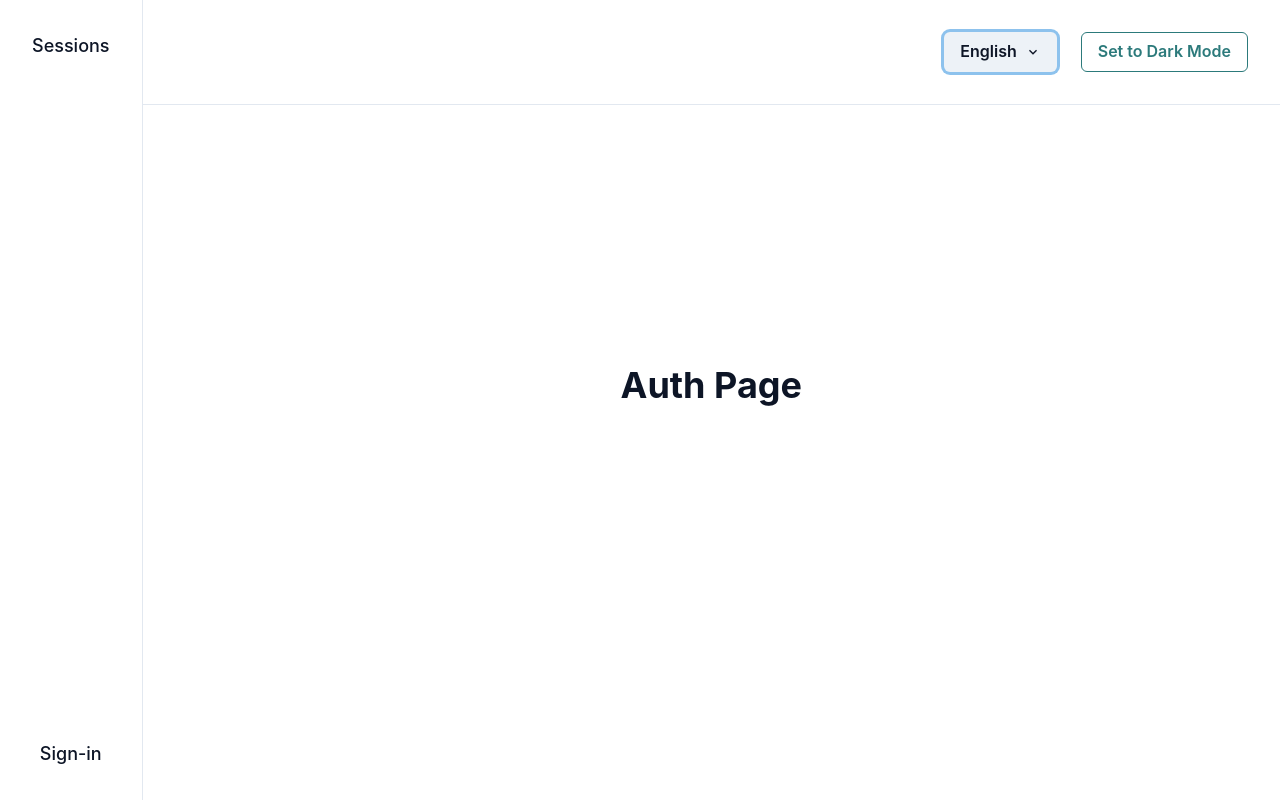
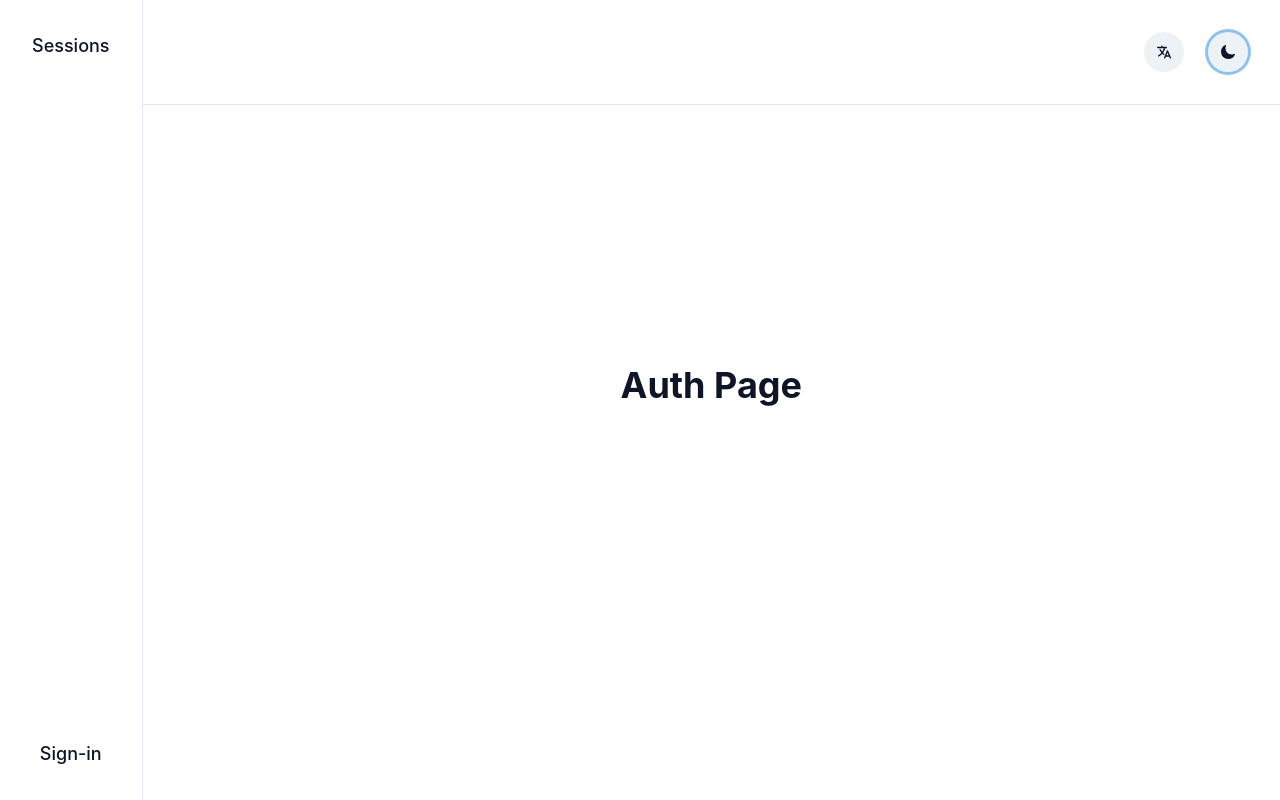
Before and after one commit to ozgurgokdemir/react-realtime-chat, a React (Create React App) app: page /auth in a window 1280 px wide. Built offline with nearby package versions, Linux system fonts and the light colour scheme.

Commit message:
Create Custom Color Mode Hook

```diff
--- a/package.json
+++ b/package.json
@@ -13,6 +13,7 @@
     "framer-motion": "^6.2.9",
     "react": "^18.0.0",
     "react-dom": "^18.0.0",
+    "react-icons": "^4.3.1",
     "react-router-dom": "^6.3.0",
     "react-scripts": "5.0.0",
     "web-vitals": "^2.1.4"
--- a/src/components/ColorModeMenu/ColorModeMenu.js
+++ b/src/components/ColorModeMenu/ColorModeMenu.js
@@ -1,25 +1,56 @@
-import { useColorMode } from '@chakra-ui/react';
+import { useEffect } from 'react';
+import useColorMode from '../../hooks/use-color-mode';
 import useLocalization from '../../hooks/use-localization';
-import { Button } from '@chakra-ui/react';
+import { Menu, MenuButton, IconButton , MenuList, MenuItem } from '@chakra-ui/react';
+import { IoMoon, IoSunny } from 'react-icons/io5';
+import { CgScreen } from 'react-icons/cg';
 
-const ColorModeSelect = () => {
-	const { colorMode, toggleColorMode } = useColorMode();
-
+const ColorModeMenu = () => {
 	const translations = {
 		en: {
-			button: (mode) => `Set to ${mode === 'dark' ? 'Light' : 'Dark'} Mode`,
+			light: 'Light',
+			dark: 'Dark',
+			system: 'System',
 		},
 		tr: {
-			button: (mode) => `${mode === 'dark' ? 'Açık' : 'Koyu'} Tema'ya Geç`,
+      light: 'Light',
+			dark: 'Dark',
+			system: 'System',
 		},
 	};
 	const { t } = useLocalization(translations);
 
+  const { colorMode, setColorMode, COLOR_MODES } = useColorMode();
+  const storedColorMode = localStorage.getItem('color-mode');
+
+  useEffect(() => {
+    if (!storedColorMode) setColorMode('system');
+  }, [storedColorMode, setColorMode]);
+
 	return (
-		<Button onClick={toggleColorMode} colorScheme='teal' variant='outline'>
-			{t('button', colorMode)}
-		</Button>
+		<Menu autoSelect={false} gutter='12'>
+			<MenuButton as={IconButton} icon={(colorMode ?? storedColorMode) === 'light' ? <IoSunny />  : <IoMoon />} isRound={true} />
+			<MenuList minWidth='fit-content'>
+				{COLOR_MODES.map((key) => (
+					<MenuItem
+						key={key}
+            icon={
+              key === 'system'
+              ? <CgScreen />
+              : key === 'light'
+              ? <IoSunny />
+              : <IoMoon />
+            }
+						isDisabled={(colorMode ?? storedColorMode) === key}
+            fontWeight='medium'
+						onClick={setColorMode.bind(null, key)}
+					>
+						{t(key)}
+					</MenuItem>
+				))}
+			</MenuList>
+		</Menu>
 	);
-}
+};
 
-export default ColorModeSelect;
+export default ColorModeMenu;
--- a/src/components/LanguageMenu/LanguageMenu.js
+++ b/src/components/LanguageMenu/LanguageMenu.js
@@ -1,9 +1,9 @@
 import { useContext } from 'react';
 import { LocaleContext } from '../../store/locale-context';
-import { Menu, MenuButton, Button, MenuList, MenuItem } from '@chakra-ui/react';
-import { ChevronDownIcon } from '@chakra-ui/icons';
+import { Menu, MenuButton, IconButton , MenuList, MenuItem } from '@chakra-ui/react';
+import { IoLanguage } from 'react-icons/io5';
 
-const LanguageSelect = () => {
+const LanguageMenu = () => {
 	const { language, setLanguage } = useContext(LocaleContext);
 
 	const localeCodes = { English: 'en', Türkçe: 'tr' };
@@ -11,15 +11,14 @@ const LanguageSelect = () => {
 	const handleClick = (language) => setLanguage(language);
 
 	return (
-		<Menu>
-			<MenuButton as={Button} rightIcon={<ChevronDownIcon />}>
-				{Object.keys(localeCodes).find((key) => localeCodes[key] === language)}
-			</MenuButton>
-			<MenuList>
+		<Menu autoSelect={false} gutter='12'>
+			<MenuButton as={IconButton} icon={<IoLanguage />} isRound={true} />
+			<MenuList minWidth='fit-content'>
 				{Object.keys(localeCodes).map((key) => (
 					<MenuItem
 						key={key}
 						isDisabled={language === localeCodes[key]}
+            fontWeight='medium'
 						onClick={handleClick.bind(null, localeCodes[key])}
 					>
 						{key}
@@ -30,4 +29,4 @@ const LanguageSelect = () => {
 	);
 }
 
-export default LanguageSelect;
+export default LanguageMenu;
--- /dev/null
+++ b/src/hooks/use-color-mode.js
@@ -0,0 +1,26 @@
+import { useState, useContext, useEffect } from 'react';
+import { ColorModeContext } from '@chakra-ui/react';
+
+const COLOR_MODES = ['light', 'dark', 'system'];
+
+const useColorMode = () => {
+	const defaultState = localStorage.getItem('color-mode');
+
+	const [colorMode, setColorMode] = useState(defaultState);
+
+	const { setColorMode: setColorScheme } = useContext(ColorModeContext);
+
+	useEffect(() => {
+		const colorScheme = colorMode !== 'system'
+			? colorMode
+			: window.matchMedia('(prefers-color-scheme: dark)').matches
+			? 'dark'
+			: 'light';
+		localStorage.setItem('color-mode', colorMode);
+		setColorScheme(colorScheme);
+	}, [colorMode, setColorScheme]);
+
+	return { colorMode, setColorMode, COLOR_MODES };
+};
+
+export default useColorMode;
--- a/src/theme.js
+++ b/src/theme.js
@@ -1,9 +1,13 @@
 import { extendTheme } from '@chakra-ui/react';
 import { mode } from '@chakra-ui/theme-tools';
 
+const stored = localStorage.getItem('chakra-ui-color-mode');
+const prefersDark = window.matchMedia('(prefers-color-scheme: dark)');
+const colorMode = stored ?? (prefersDark.matches ? 'dark' : 'light');
+
 const config = {
-	initialColorMode: 'light',
-	useSystemColorMode: true,
+	initialColorMode: colorMode,
+	useSystemColorMode: false,
 };
 
 const colors = {
```
Also changed, not shown: 1 other file (tests, documents, lock files or other folders).
